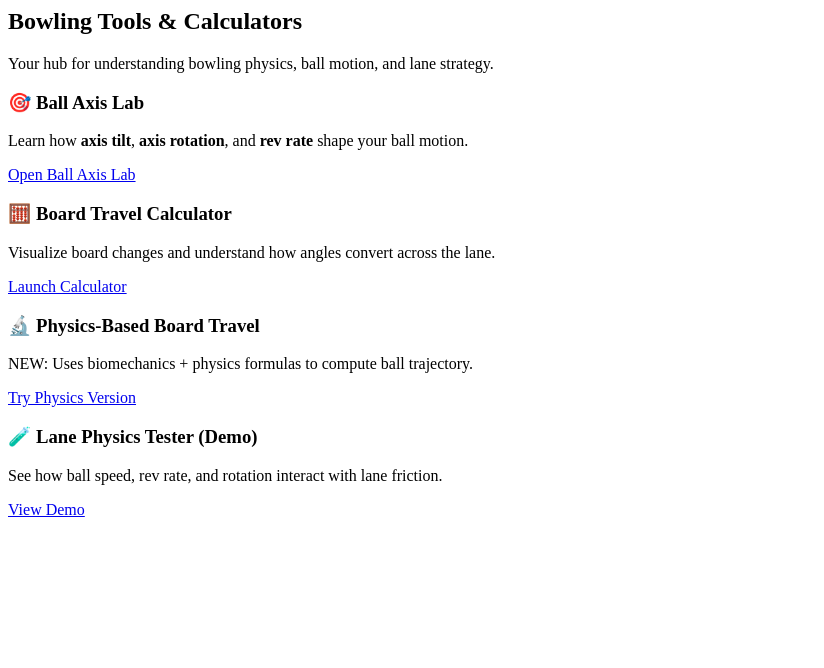
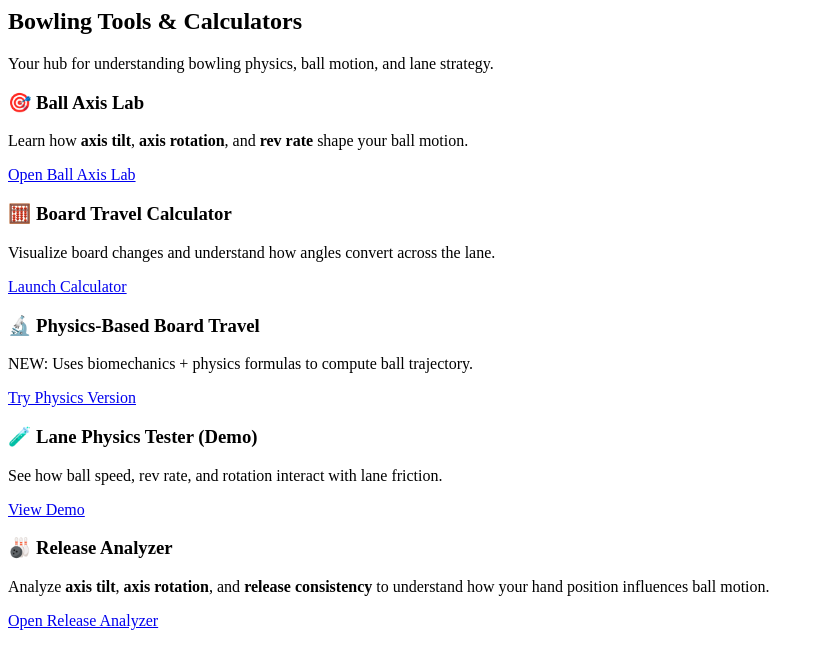
Before and after one commit to Mr-Poopy-Butthole/Beepping, a plain HTML site: page index.html in a window 1280 px wide. Shown: the whole page, without its empty margins (0-824 px from the left). Drawn offline with Linux system fonts and the light colour scheme.

Commit message:
Update index.html

```diff
--- a/index.html
+++ b/index.html
@@ -38,6 +38,15 @@
       </p>
       <a href="Tester.html" class="btn-primary">View Demo</a>
     </div>
+<div class="tool-card">
+  <h3>🎳 Release Analyzer</h3>
+  <p>
+    Analyze <strong>axis tilt</strong>, <strong>axis rotation</strong>, and
+    <strong>release consistency</strong> to understand how your hand position
+    influences ball motion.
+  </p>
+  <a href="/release-analyzer.html" class="btn-primary">Open Release Analyzer</a>
+</div>
 
   </section>
 </main>
```
